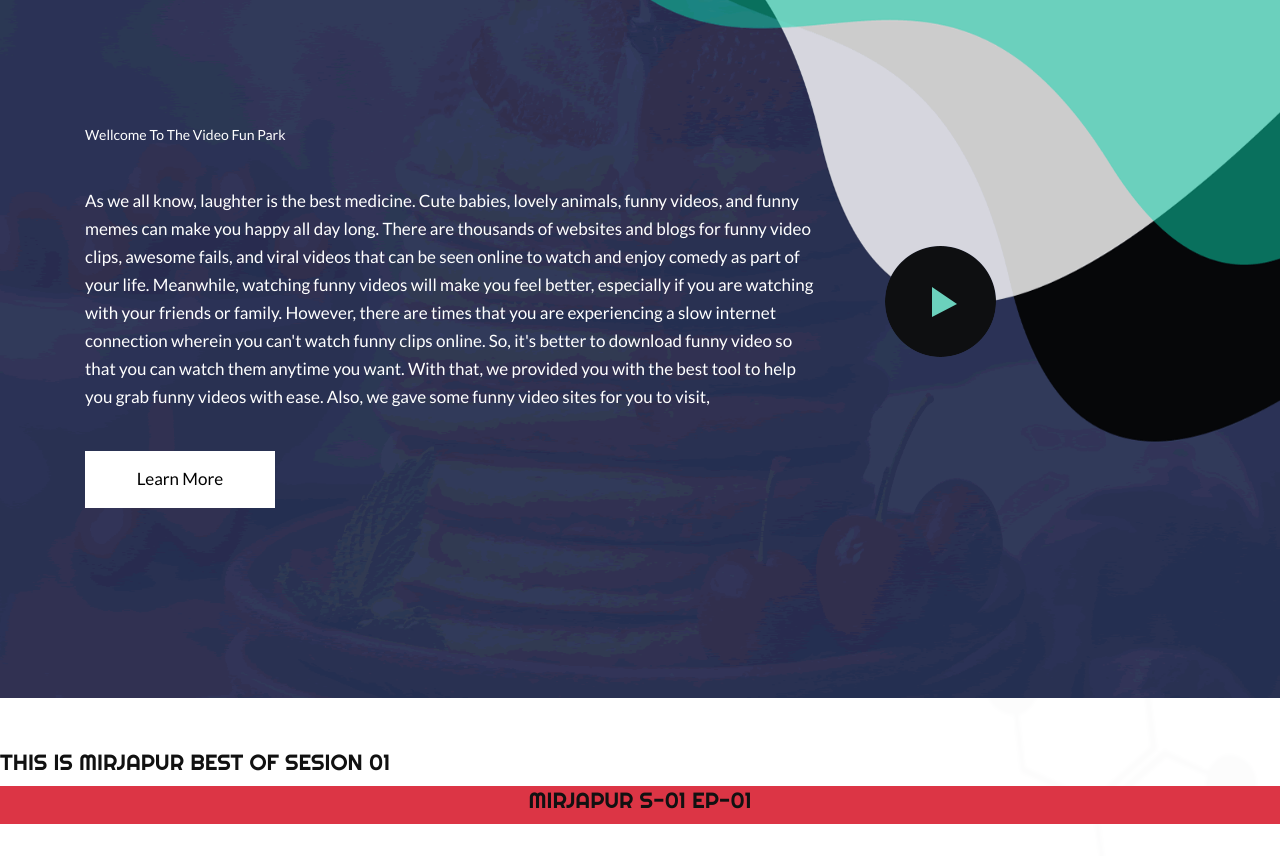
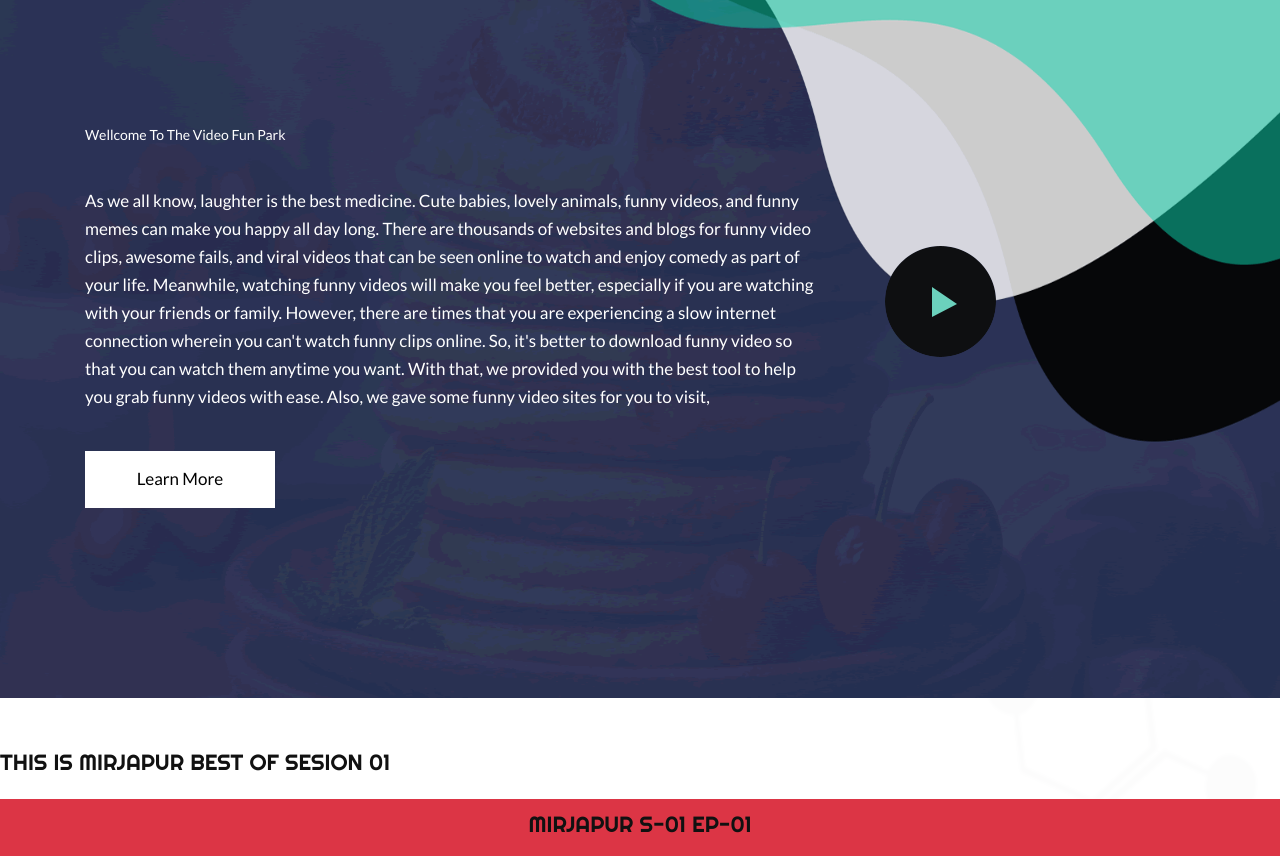
Before and after one commit to abilashnet/VideoHub, a plain HTML site: page index.html in a window 1280 px wide. Shown: the part 96-952 px from the top of the page. Drawn offline with nearby package versions, Linux system fonts and the light colour scheme; a script that the page names is missing; a web font is replaced by a local one.

Commit message:
paddign css

```diff
--- a/css/style.css
+++ b/css/style.css
@@ -730,10 +730,17 @@ ul.social_icon li a:hover {
 .table {
      width: 100%;
      max-width: 100%;
+     margin-top:0.8rem;
      margin-bottom: 5rem;
      background-color: #dc3545;
      text-align: -webkit-center;
      text-align-last: auto;
+     margin-top: 0.8rem;
+     font-size: 22px;
+     padding-top:0.7rem;
+     padding-bottom:0.7rem;
+}
+
 
 
 
```
